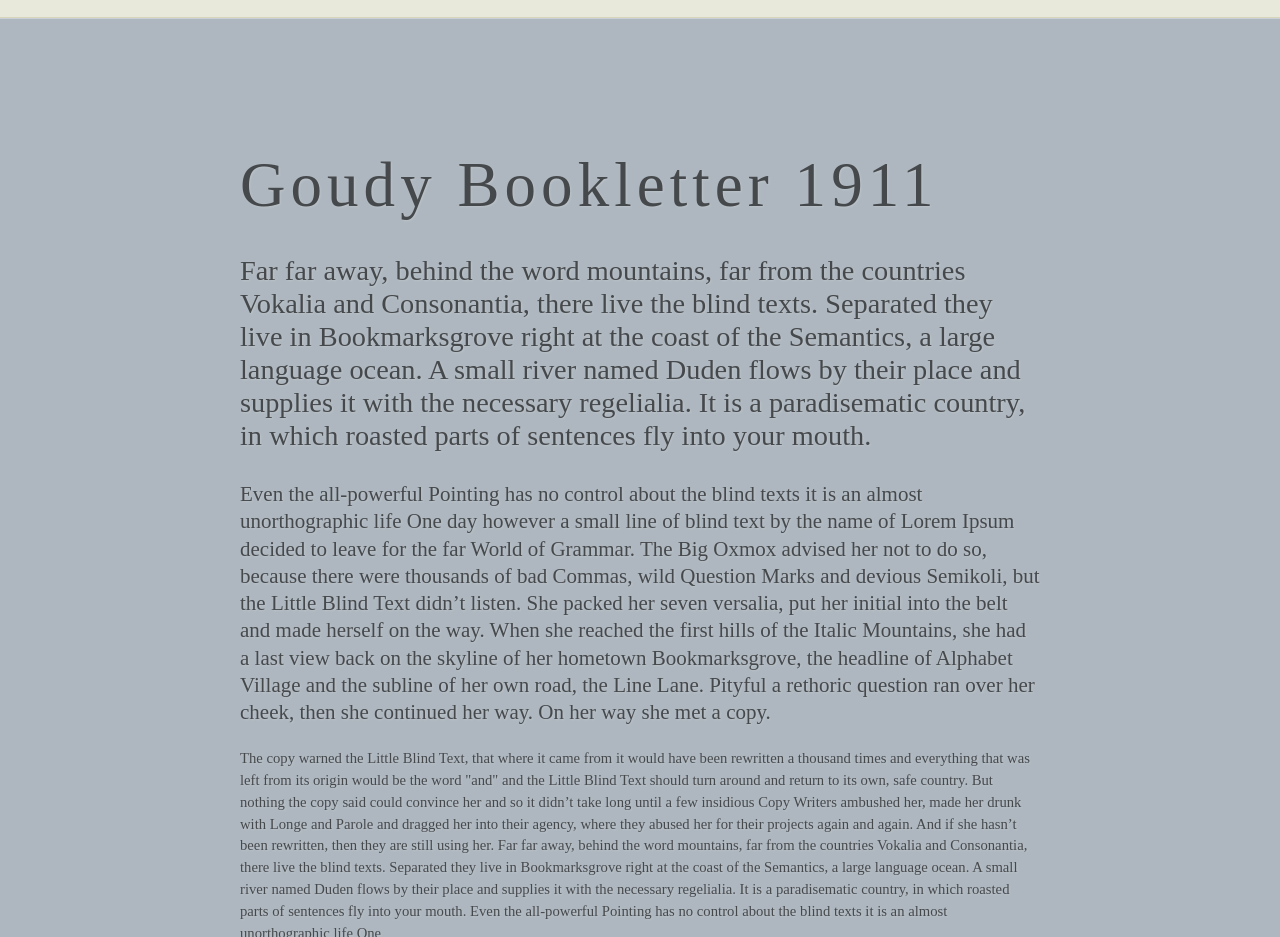
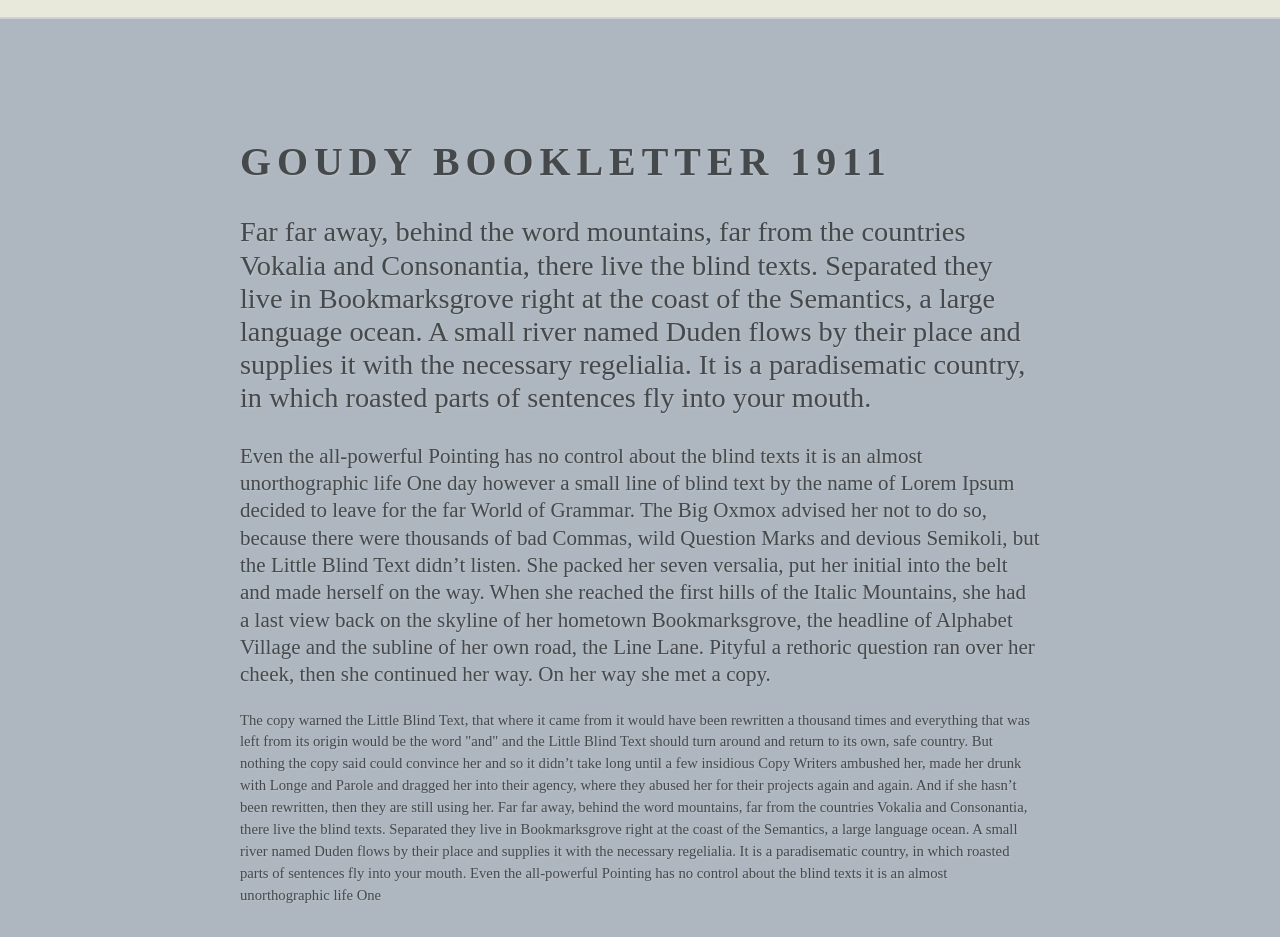
Before and after one commit to typesource/typesource.github.io, a website: page index.html in a window 1280 px wide. Shown: the part 2680-3617 px from the top of the page. Drawn offline with Linux system fonts and the light colour scheme; a web font is replaced by a local one.

Commit message:
Setting Goudy Bookletter heading in allcaps

```diff
--- a/src/less/fonts.less
+++ b/src/less/fonts.less
@@ -146,8 +146,9 @@
 
 .goudy-bookletter-1911 {
   h1 {
-    font-weight: 100;
-    letter-spacing: 0.08em;
+    letter-spacing: 0.15em;
+    text-transform: uppercase;
+    font-size: 1.9em;
   }
   .line-heights(1.3em);
   @bg: mix(@secondary-a-2, white, 40%);
```
Also changed, not shown: build/css/all.css.
